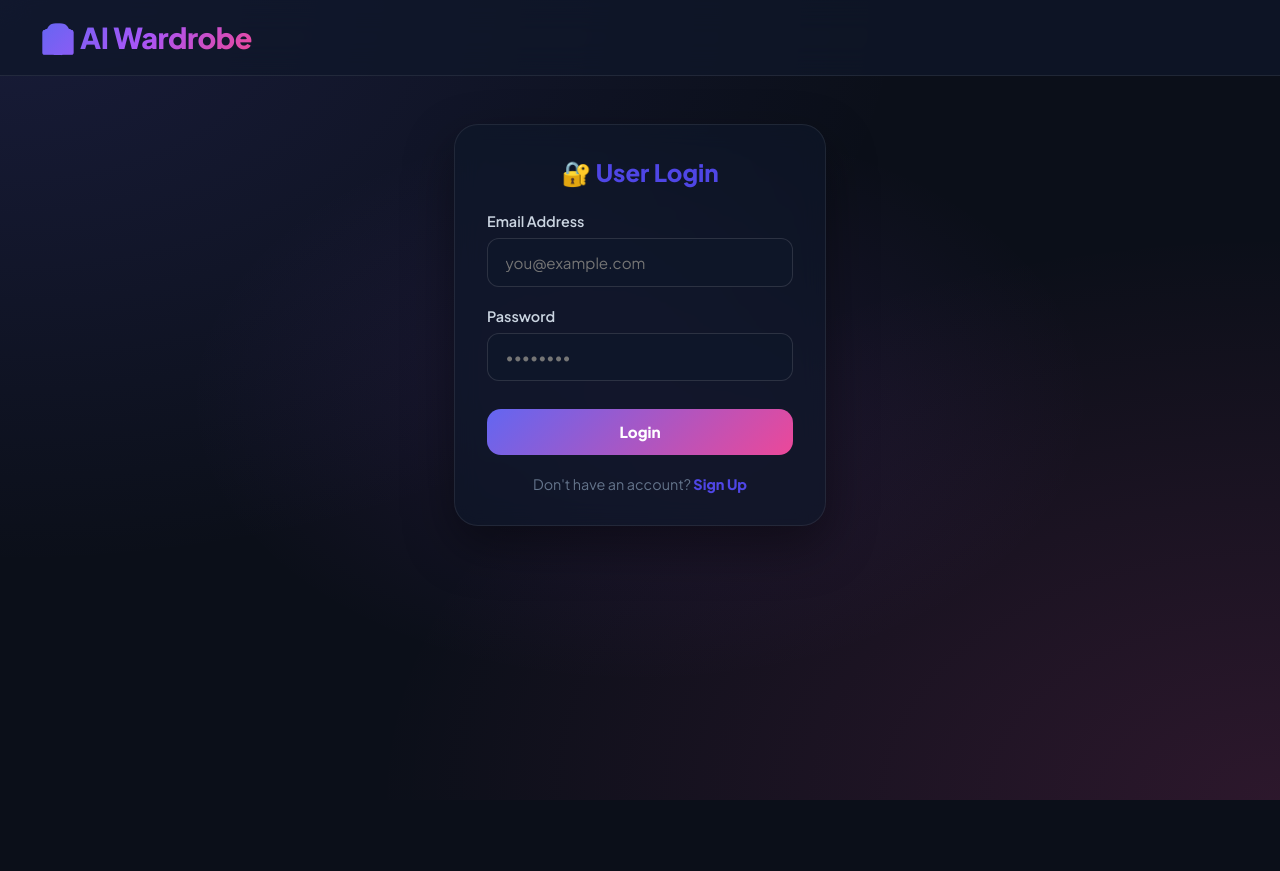
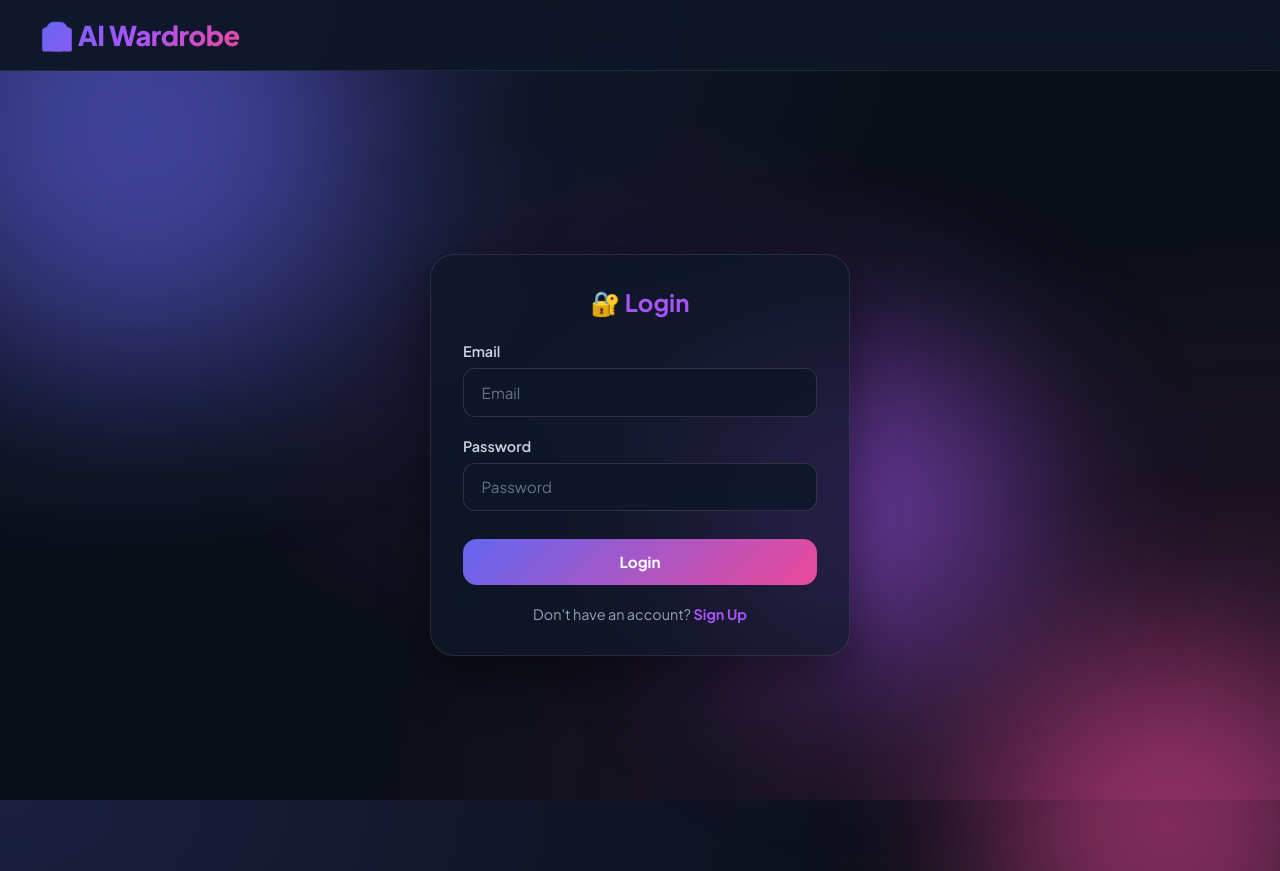
Before and after one commit to shouryamalhotra2405/ai-wardrobe, a React (Create React App) app in the folder frontend/: page /auth in a window 1280 px wide. Before the commit the page ends 800 px from the top, so only its background shows below. Built offline with nearby package versions, Linux system fonts and the light colour scheme.

Commit message:
Fix auth, placeholders, and animated background

```diff
--- a/frontend/src/App.css
+++ b/frontend/src/App.css
@@ -1,21 +1,26 @@
-@import url('https://fonts.googleapis.com/css2?family=Plus+Jakarta+Sans:wght@300;400;600;800&display=swap');
+/* =====================================================
+   AI WARDROBE - MIDNIGHT NEON THEME (COMPLETE CSS)
+   ===================================================== */
+
+@import url('https://fonts.googleapis.com/css2?family=Plus+Jakarta+Sans:wght@300;400;600;700;800&display=swap');
 
 * {
   box-sizing: border-box;
   margin: 0;
   padding: 0;
-  font-family: 'Plus Jakarta Sans', sans-serif;
+  font-family: 'Plus Jakarta Sans', system-ui, -apple-system, sans-serif;
 }
 
 body {
   background-color: #0b0f19;
   background-image:
-    radial-gradient(at 0% 0%, rgba(99, 102, 241, 0.15) 0px, transparent 50%),
+    radial-gradient(at 0% 0%, rgba(99, 102, 241, 0.18) 0px, transparent 50%),
     radial-gradient(at 100% 100%, rgba(236, 72, 153, 0.15) 0px, transparent 50%),
     radial-gradient(at 50% 50%, rgba(168, 85, 247, 0.1) 0px, transparent 50%);
   background-attachment: fixed;
   color: #f1f5f9;
   min-height: 100vh;
+  overflow-x: hidden;
 }
 
 /* ── ANIMATIONS ── */
@@ -34,6 +39,13 @@ body {
   to { opacity: 1; transform: translateY(0); }
 }
 
+@keyframes orbFloat {
+  0%, 100% { transform: translate(0, 0) scale(1); }
+  33% { transform: translate(40px, -50px) scale(1.1); }
+  66% { transform: translate(-30px, 30px) scale(0.95); }
+}
+
+/* ── LAYOUT ── */
 .container {
   max-width: 1100px;
   margin: 2rem auto;
@@ -43,10 +55,11 @@ body {
 
 /* ── NAVBAR ── */
 .navbar {
-  background: rgba(15, 23, 42, 0.75);
+  background: rgba(15, 23, 42, 0.8);
   backdrop-filter: blur(16px);
+  -webkit-backdrop-filter: blur(16px);
   border-bottom: 1px solid rgba(255, 255, 255, 0.08);
-  padding: 1.2rem 2.5rem;
+  padding: 1.1rem 2.5rem;
   display: flex;
   justify-content: space-between;
   align-items: center;
@@ -56,18 +69,19 @@ body {
 }
 
 .navbar h2 {
-  font-size: 1.8rem;
+  font-size: 1.7rem;
   font-weight: 800;
   background: linear-gradient(135deg, #6366f1, #a855f7, #ec4899);
   -webkit-background-clip: text;
   -webkit-text-fill-color: transparent;
+  background-clip: text;
   letter-spacing: -0.5px;
 }
 
 .nav-links {
   display: flex;
   align-items: center;
-  gap: 1rem;
+  gap: 0.6rem;
 }
 
 .nav-links a {
@@ -75,7 +89,7 @@ body {
   text-decoration: none;
   font-weight: 600;
   font-size: 0.9rem;
-  padding: 0.6rem 1.2rem;
+  padding: 0.55rem 1.1rem;
   border-radius: 12px;
   transition: all 0.3s ease;
 }
@@ -85,24 +99,81 @@ body {
   background: rgba(255, 255, 255, 0.08);
 }
 
-/* ── CARDS & GLASSMORPHISM ── */
+/* ── AUTH PAGE + ANIMATED BACKGROUND ── */
+.auth-wrapper {
+  min-height: 100vh;
+  display: flex;
+  align-items: center;
+  justify-content: center;
+  position: relative;
+  overflow: hidden;
+  padding: 2rem;
+}
+
+.auth-card {
+  width: 100%;
+  max-width: 420px;
+  z-index: 10;
+  position: relative;
+}
+
+/* Floating glowing orbs behind the login card */
+.bg-orb {
+  position: absolute;
+  border-radius: 50%;
+  filter: blur(90px);
+  opacity: 0.55;
+  animation: orbFloat 14s ease-in-out infinite;
+  z-index: 1;
+  pointer-events: none;
+}
+
+.orb-1 {
+  width: 420px;
+  height: 420px;
+  background: #6366f1;
+  top: -12%;
+  left: -8%;
+  animation-delay: 0s;
+}
+
+.orb-2 {
+  width: 380px;
+  height: 380px;
+  background: #ec4899;
+  bottom: -15%;
+  right: -8%;
+  animation-delay: -5s;
+}
+
+.orb-3 {
+  width: 320px;
+  height: 320px;
+  background: #a855f7;
+  top: 35%;
+  left: 55%;
+  animation-delay: -9s;
+}
+
+/* ── CARDS ── */
 .card {
-  background: rgba(15, 23, 42, 0.65);
-  backdrop-filter: blur(12px);
-  border: 1px solid rgba(255, 255, 255, 0.08);
+  background: rgba(15, 23, 42, 0.7);
+  backdrop-filter: blur(14px);
+  -webkit-backdrop-filter: blur(14px);
+  border: 1px solid rgba(255, 255, 255, 0.1);
   padding: 2rem;
   border-radius: 24px;
-  box-shadow: 0 20px 50px rgba(0, 0, 0, 0.4);
+  box-shadow: 0 20px 50px rgba(0, 0, 0, 0.45);
   margin-bottom: 2rem;
   transition: all 0.3s ease;
 }
 
 .card:hover {
-  border-color: rgba(99, 102, 241, 0.3);
+  border-color: rgba(99, 102, 241, 0.35);
 }
 
 .page-title {
-  font-size: 2.2rem;
+  font-size: 2.1rem;
   font-weight: 800;
   margin-bottom: 1.5rem;
   color: #ffffff;
@@ -129,11 +200,23 @@ body {
   animation: pulseGlow 2s infinite;
 }
 
+.btn:disabled {
+  opacity: 0.6;
+  cursor: not-allowed;
+  transform: none;
+  animation: none;
+}
+
 .btn-danger {
   background: linear-gradient(135deg, #ef4444, #dc2626);
 }
 
-/* ── CLOTHES GRID & CARDS ── */
+.btn-danger:hover {
+  animation: none;
+  box-shadow: 0 0 20px rgba(239, 68, 68, 0.5);
+}
+
+/* ── CLOTHES GRID ── */
 .grid {
   display: grid;
   grid-template-columns: repeat(auto-fill, minmax(240px, 1fr));
@@ -141,7 +224,7 @@ body {
 }
 
 .item-card {
-  background: rgba(30, 41, 59, 0.5);
+  background: rgba(30, 41, 59, 0.55);
   border: 1px solid rgba(255, 255, 255, 0.08);
   border-radius: 20px;
   overflow: hidden;
@@ -149,10 +232,18 @@ body {
   animation: float 6s ease-in-out infinite;
 }
 
+.item-card:nth-child(2n) {
+  animation-delay: -2s;
+}
+
+.item-card:nth-child(3n) {
+  animation-delay: -4s;
+}
+
 .item-card:hover {
-  transform: translateY(-10px) scale(1.02);
+  transform: translateY(-10px) scale(1.03);
   border-color: #a855f7;
-  box-shadow: 0 20px 40px rgba(168, 85, 247, 0.25);
+  box-shadow: 0 20px 40px rgba(168, 85, 247, 0.3);
 }
 
 .item-card img {
@@ -160,6 +251,7 @@ body {
   height: 220px;
   object-fit: cover;
   border-bottom: 1px solid rgba(255, 255, 255, 0.08);
+  background: linear-gradient(135deg, #1e293b, #0f172a);
 }
 
 .item-card .content {
@@ -192,6 +284,11 @@ body {
   border: 1px solid rgba(99, 102, 241, 0.3);
 }
 
+.badge-top { background: rgba(59, 130, 246, 0.2); color: #93c5fd; border-color: rgba(59, 130, 246, 0.3); }
+.badge-bottom { background: rgba(16, 185, 129, 0.2); color: #6ee7b7; border-color: rgba(16, 185, 129, 0.3); }
+.badge-shoes { background: rgba(245, 158, 11, 0.2); color: #fcd34d; border-color: rgba(245, 158, 11, 0.3); }
+.badge-outerwear { background: rgba(168, 85, 247, 0.2); color: #d8b4fe; border-color: rgba(168, 85, 247, 0.3); }
+
 /* ── FORMS ── */
 .form-group {
   margin-bottom: 1.25rem;
@@ -209,7 +306,7 @@ body {
 .form-group select {
   width: 100%;
   padding: 0.85rem 1.1rem;
-  background: rgba(15, 23, 42, 0.8);
+  background: rgba(15, 23, 42, 0.85);
   border: 1px solid rgba(255, 255, 255, 0.12);
   border-radius: 12px;
   color: white;
@@ -218,25 +315,45 @@ body {
   transition: all 0.3s ease;
 }
 
+.form-group input::placeholder {
+  color: #64748b;
+}
+
 .form-group input:focus,
 .form-group select:focus {
   border-color: #a855f7;
-  box-shadow: 0 0 0 4px rgba(168, 85, 247, 0.2);
+  box-shadow: 0 0 0 4px rgba(168, 85, 247, 0.25);
+}
+
+.form-group select option {
+  background: #0f172a;
+  color: white;
 }
 
 /* ── OUTFIT CARDS ── */
 .outfit-box {
-  background: linear-gradient(135deg, rgba(30, 41, 59, 0.7), rgba(15, 23, 42, 0.9));
+  background: linear-gradient(135deg, rgba(30, 41, 59, 0.75), rgba(15, 23, 42, 0.9));
   border-left: 5px solid #ec4899;
   border-radius: 18px;
   padding: 1.5rem;
   margin-top: 1.25rem;
   box-shadow: 0 10px 30px rgba(0, 0, 0, 0.3);
+  animation: fadeIn 0.4s ease-out;
 }
 
+.outfit-box h3 {
+  margin-bottom: 0.8rem;
+}
+
+.outfit-box p {
+  margin: 0.4rem 0;
+  color: #e2e8f0;
+}
+
+/* ── EMPTY STATE ── */
 .empty-state {
   text-align: center;
-  padding: 3rem 1.5rem;
+  padding: 3.5rem 1.5rem;
   color: #94a3b8;
 }
 
@@ -245,3 +362,60 @@ body {
   margin-bottom: 1rem;
   display: block;
 }
+
+.empty-state h3 {
+  color: #e2e8f0;
+  margin-bottom: 0.5rem;
+}
+
+/* ── SUCCESS MESSAGE ── */
+.success-msg {
+  background: rgba(16, 185, 129, 0.15);
+  color: #6ee7b7;
+  padding: 0.9rem 1.2rem;
+  border-radius: 12px;
+  font-weight: 600;
+  margin-bottom: 1.25rem;
+  border: 1px solid rgba(16, 185, 129, 0.3);
+}
+
+/* ── CONTROLS ROW ── */
+.controls-row {
+  display: flex;
+  gap: 1rem;
+  flex-wrap: wrap;
+  margin-bottom: 1rem;
+}
+
+.controls-row > div {
+  flex: 1;
+  min-width: 180px;
+}
+
+/* ── RESPONSIVE ── */
+@media (max-width: 640px) {
+  .navbar {
+    flex-direction: column;
+    gap: 0.8rem;
+    padding: 1rem;
+  }
+
+  .nav-links {
+    width: 100%;
+    justify-content: center;
+    flex-wrap: wrap;
+  }
+
+  .page-title {
+    font-size: 1.6rem;
+  }
+
+  .auth-wrapper {
+    padding: 1.25rem;
+  }
+
+  .orb-1, .orb-2, .orb-3 {
+    width: 250px;
+    height: 250px;
+  }
+}
--- a/frontend/src/App.js
+++ b/frontend/src/App.js
@@ -38,57 +38,100 @@ function AuthPage({ onLoginSuccess }) {
     setLoading(true);
 
     try {
-      let res;
       if (isLogin) {
-        res = await loginUser({ email: form.email, password: form.password });
-      } else {
-        res = await registerUser(form);
-      }
-      if (isLogin) {
+        const res = await loginUser({ email: form.email, password: form.password });
         onLoginSuccess(res.data.user, res.data.token);
       } else {
-        alert('✅ Account created successfully! Please log in.');
+        const res = await registerUser({
+          name: form.name,
+          email: form.email,
+          password: form.password
+        });
+        // Auto switch to login after successful signup
+        setError('');
+        alert('✅ Account created! Please log in now.');
         setIsLogin(true);
+        setForm({ name: '', email: form.email, password: '' });
       }
     } catch (err) {
-      setError(err.response?.data?.message || 'Authentication failed. Please check your inputs.');
+      console.error('Auth error:', err);
+      const msg = err.response?.data?.message || err.response?.data?.error || 'Server error. Please try again.';
+      setError(msg);
     }
     setLoading(false);
   };
 
   return (
-    <div className="container" style={{ maxWidth: '420px', marginTop: '3rem' }}>
-      <div className="card">
-        <h2 style={{ textAlign: 'center', marginBottom: '1.5rem', color: '#4f46e5' }}>
-          {isLogin ? '🔐 User Login' : '📝 Create Account'}
+    <div className="auth-wrapper">
+      {/* Animated Background Orbs */}
+      <div className="bg-orb orb-1"></div>
+      <div className="bg-orb orb-2"></div>
+      <div className="bg-orb orb-3"></div>
+
+      <div className="auth-card card">
+        <h2 style={{ textAlign: 'center', marginBottom: '1.5rem', color: '#a855f7' }}>
+          {isLogin ? '🔐 Login' : '📝 Create Account'}
         </h2>
 
-        {error && <div style={{ background: '#fee2e2', color: '#991b1b', padding: '0.75rem', borderRadius: '8px', marginBottom: '1rem', fontSize: '0.9rem' }}>{error}</div>}
+        {error && (
+          <div style={{
+            background: 'rgba(239, 68, 68, 0.15)',
+            color: '#fca5a5',
+            padding: '0.8rem',
+            borderRadius: '10px',
+            marginBottom: '1rem',
+            fontSize: '0.9rem',
+            border: '1px solid rgba(239, 68, 68, 0.3)'
+          }}>
+            {error}
+          </div>
+        )}
 
         <form onSubmit={handleSubmit}>
           {!isLogin && (
             <div className="form-group">
-              <label>Full Name</label>
-              <input type="text" value={form.name} onChange={e => setForm({ ...form, name: e.target.value })} placeholder="Shourya Malhotra" required />
+              <label>Name</label>
+              <input
+                type="text"
+                value={form.name}
+                onChange={e => setForm({ ...form, name: e.target.value })}
+                placeholder="Name"
+                required
+              />
             </div>
           )}
           <div className="form-group">
-            <label>Email Address</label>
-            <input type="email" value={form.email} onChange={e => setForm({ ...form, email: e.target.value })} placeholder="you@example.com" required />
+            <label>Email</label>
+            <input
+              type="email"
+              value={form.email}
+              onChange={e => setForm({ ...form, email: e.target.value })}
+              placeholder="Email"
+              required
+            />
           </div>
           <div className="form-group">
             <label>Password</label>
-            <input type="password" value={form.password} onChange={e => setForm({ ...form, password: e.target.value })} placeholder="••••••••" required />
+            <input
+              type="password"
+              value={form.password}
+              onChange={e => setForm({ ...form, password: e.target.value })}
+              placeholder="Password"
+              required
+            />
           </div>
 
           <button type="submit" className="btn" style={{ width: '100%', marginTop: '0.5rem' }} disabled={loading}>
-            {loading ? 'Processing...' : isLogin ? 'Login' : 'Sign Up'}
+            {loading ? 'Please wait...' : isLogin ? 'Login' : 'Sign Up'}
           </button>
         </form>
 
-        <p style={{ textAlign: 'center', marginTop: '1.25rem', fontSize: '0.9rem', color: '#64748b' }}>
+        <p style={{ textAlign: 'center', marginTop: '1.25rem', fontSize: '0.9rem', color: '#94a3b8' }}>
           {isLogin ? "Don't have an account? " : "Already have an account? "}
-          <span style={{ color: '#4f46e5', fontWeight: 700, cursor: 'pointer' }} onClick={() => { setIsLogin(!isLogin); setError(''); }}>
+          <span
+            style={{ color: '#a855f7', fontWeight: 700, cursor: 'pointer' }}
+            onClick={() => { setIsLogin(!isLogin); setError(''); }}
+          >
             {isLogin ? 'Sign Up' : 'Login'}
           </span>
         </p>
```
Also changed, not shown: 12 other files (tests, documents, lock files or other folders).
